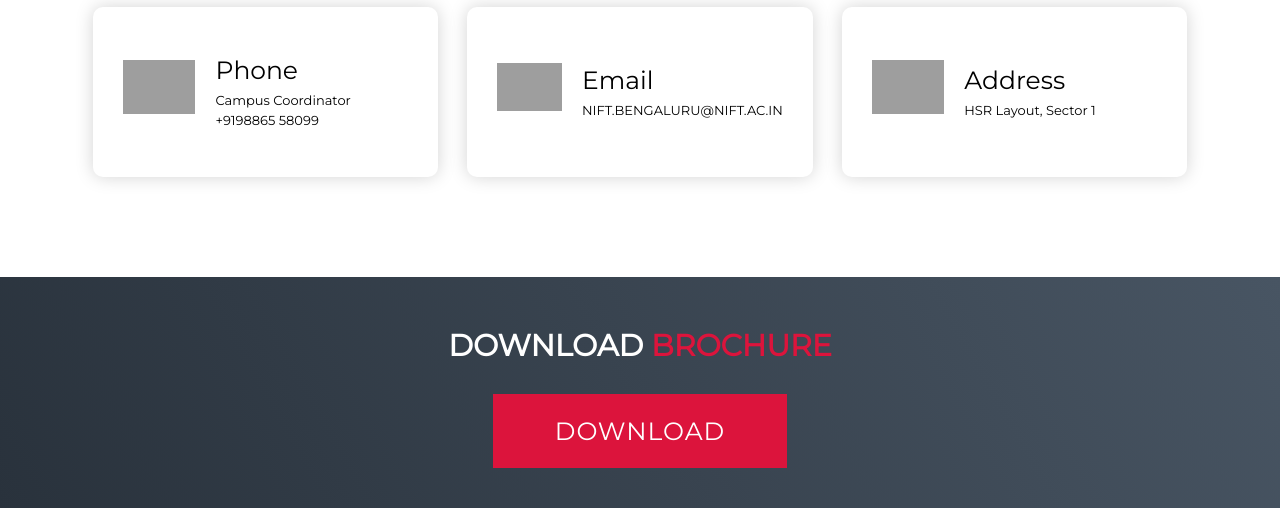
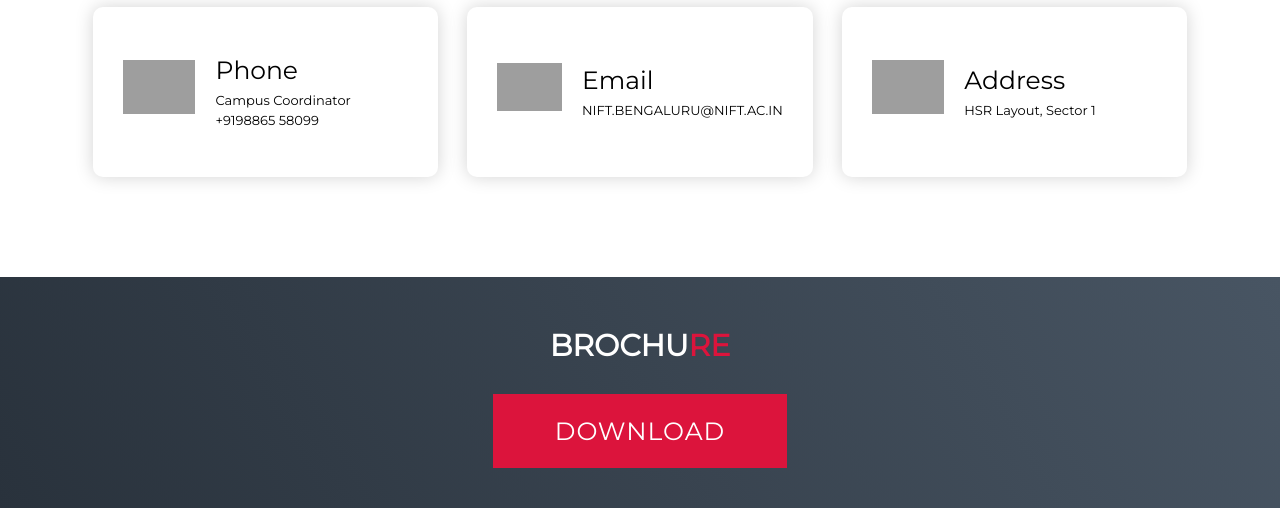
Before and after one commit to ARJUN300399/Nift-nav.github.io, a plain HTML site: page index.html in a window 1280 px wide. Shown: the part 6047-6555 px from the top of the page. Drawn offline with Linux system fonts and the light colour scheme; grey boxes are pictures that could not be loaded.

Commit message:
commit 4-- changed brochure

```diff
--- a/index.html
+++ b/index.html
@@ -197,7 +197,7 @@
    <section id="footer">
     <div class="footer container">
       <div class="brand">
-        <h1><span></span>Download <span>Brochure</span></h1>
+        <h1><span></span>BROCHU<span>RE</span></h1>
       </div>
 
       <div class="social-icon">
```
